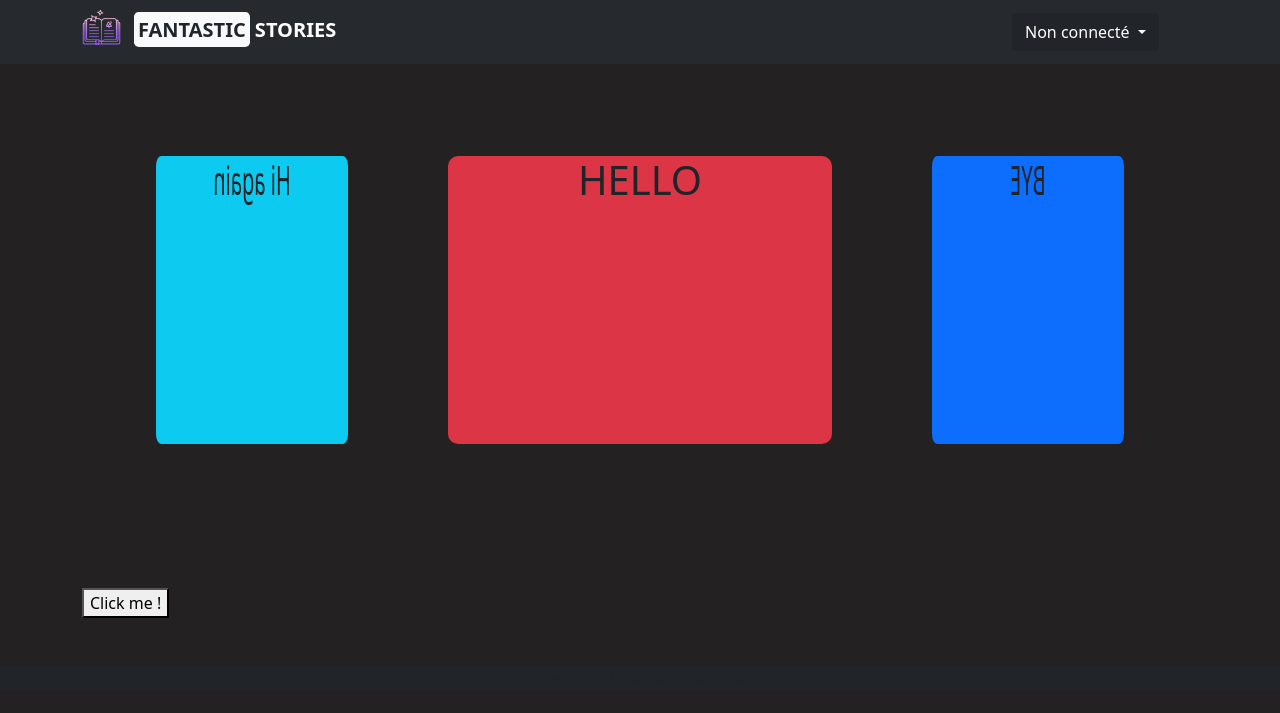
After one commit to tristangclvs/Web.Projet-HistoireInteractive, a PHP site: page /liste_test.php in a window 1280 px wide. The commit adds this page. Shown: the top 713 px of the page. Run offline with PHP 8.4, Linux system fonts and the light colour scheme; some libraries are stand-ins or nearby versions.

Commit message:
Carousel avec click

```diff
--- a/css/style.css
+++ b/css/style.css
@@ -39,6 +39,55 @@ body {
     border: 4px solid white;
     box-shadow: 1px 1px 10px #555;
 }
-body {
-    padding-top: 60px;
+
+.category-container{
+    height: 60vh;
+    width: 60vw;
+    margin: 0 auto;
 }
+.category-cards{
+    height: 60%;
+    width: 50%;
+    margin:auto;
+    position:relative;
+    top: 10%;
+
+    transform-origin: center;
+    transform-style: preserve-3d;
+    transform: translateZ(-35vw) rotateY(0);
+    /*animation: animationCarousel 15s infinite cubic-bezier(0.77, 0, 0.175, 1) forwards;*/
+    transition: all 10s;
+}
+#cards{
+    transform: translateZ(-35vw) rotateY(0);
+}
+.category-cards:active{
+    color:white;
+}
+.category-cards-item{
+    position: absolute;
+    top: 0;
+    left: 0;
+    right: 0;
+    bottom: 0;
+    border-radius:10px;
+}
+.category-cards-item:nth-child(1){
+    transform: rotateY(0) translateZ(35vw);
+}
+.category-cards-item:nth-child(2){
+    transform: rotateY(120deg) translateZ(35vw);
+}.category-cards-item:nth-child(3){
+     transform: rotateY(240deg) translateZ(35vw);
+ }
+
+@keyframes animationCarousel {
+    from  { transform: translateZ(-35vw) rotateY(0) ; }
+    33%  { transform: translateZ(-35vw) rotateY(-120deg) ; }
+    66%  { transform: translateZ(-35vw) rotateY(-240deg) ; }
+    to { transform: translateZ(-35vw) rotateY(-360deg) ; }
+}
+@keyframes animationCarousel2 {
+    from  { transform: translateZ(-35vw) rotateY(0); }
+    to  { transform: translateZ(-35vw) rotateY(-120deg); }
+}
--- a/footer.php
+++ b/footer.php
@@ -12,6 +12,7 @@
 
 
 <script src="https://kit.fontawesome.com/a0fdf19db8.js" crossorigin="anonymous"></script>
+<script src="scripts/js.js"></script>
 <!-- JavaScript Bundle with Popper -->
 <script src="https://cdn.jsdelivr.net/npm/bootstrap@5.1.3/dist/js/bootstrap.bundle.min.js" integrity="sha384-ka7Sk0Gln4gmtz2MlQnikT1wXgYsOg+OMhuP+IlRH9sENBO0LRn5q+8nbTov4+1p" crossorigin="anonymous"></script>
 </body>
--- /dev/null
+++ b/liste_test.php
@@ -0,0 +1,24 @@
+<?php include("entete.php");
+
+
+?>
+<div class="category-container text-center " >
+    <div class="category-cards" id="cards">
+        <div class="category-cards-item bg-danger" >
+            <h1>HELLO</h1>
+        </div>
+        <div class="category-cards-item bg-primary" >
+            <h1>BYE</h1>
+        </div>
+        <div class="category-cards-item bg-info" >
+            <h1>Hi again</h1>
+        </div>
+    </div>
+</div>
+<div class="container">
+    <button onclick="test()"> Click me ! </button>
+</div>
+
+
+
+<?php include("footer.php") ?>
--- /dev/null
+++ b/scripts/js.js
@@ -0,0 +1,37 @@
+let cards = document.getElementById("cards");
+
+
+function test(){
+    console.log("----");
+    let st = window.getComputedStyle(cards, null);
+    let matrix = st.getPropertyValue("transform");
+
+    /*cards.style.animation="animationCarousel 10s infinite cubic-bezier(0.77, 0, 0.175, 1) forwards";*/
+    let pi = Math.PI;
+    let values = matrix.split('(')[1].split(')')[0].split(','),
+        sinB = parseFloat(values[8]),
+        b = Math.round(Math.asin(sinB) * 180 / pi),
+        cosB = Math.cos(b * pi / 180),
+        tan = sinB/cosB,
+        d= Math.atan2(sinB, cosB),
+        c = Math.atan(tan);
+       // b = Math.round(Math.asin(sinB) * 180 / pi);
+        //b = Math.atan2(sinB, cosB);
+    console.log(c);
+    console.log(b);
+
+    cards.classList.add("active");
+    console.log (cards.style.transform);
+    let actualRotate = cards.style.transform.split(' '); //[1].split("(")[1].split("d")[0];
+    if (actualRotate.length!=1)
+    {
+        actualRotate = cards.style.transform.split(' ')[1].split("(")[1].split("d")[0];
+    }
+    else
+    {
+        actualRotate = 0;
+    }
+    console.log(actualRotate);
+    cards.style.transform= (`translateZ(-35vw) rotateY(${parseInt(actualRotate)+120}deg)`);
+//    cards.style.transform.replace(cards.style.transform.split(" ")[1],"translateX(10px)");
+}
```
